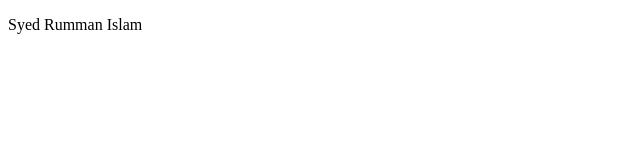
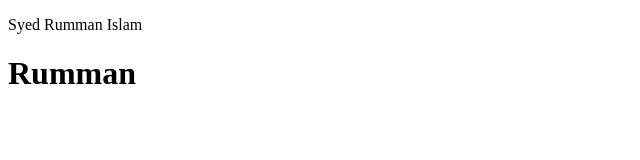
Before and after one commit to rummanislam/learn_git, a plain HTML site: page index.html in a window 1280 px wide. Shown: the whole page, without its empty margins (0-640 px from the left). Drawn offline with Linux system fonts and the light colour scheme.

Commit message:
heading tag added to index.html

```diff
--- a/index.html
+++ b/index.html
@@ -7,5 +7,6 @@
 </head>
 <body>
     <p>Syed Rumman Islam</p>
+    <h1>Rumman</h1>
 </body>
 </html>
```
